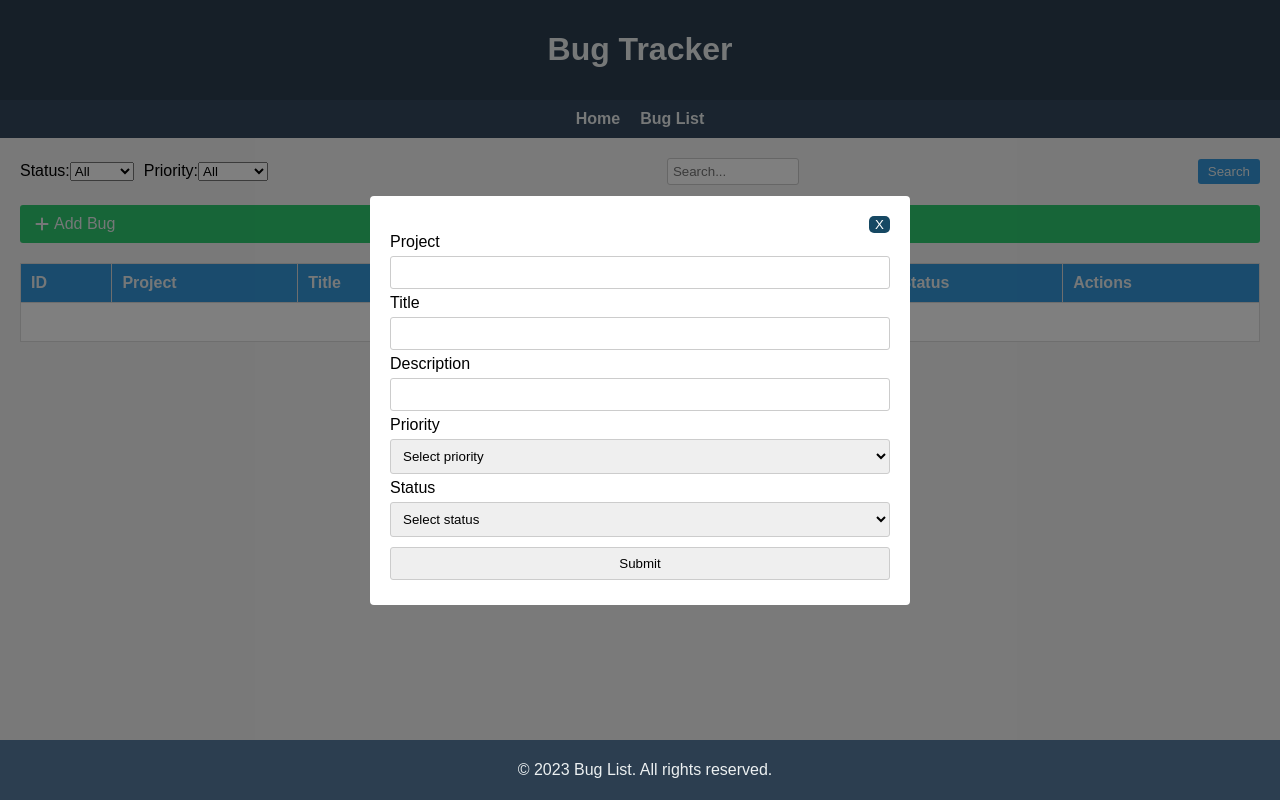
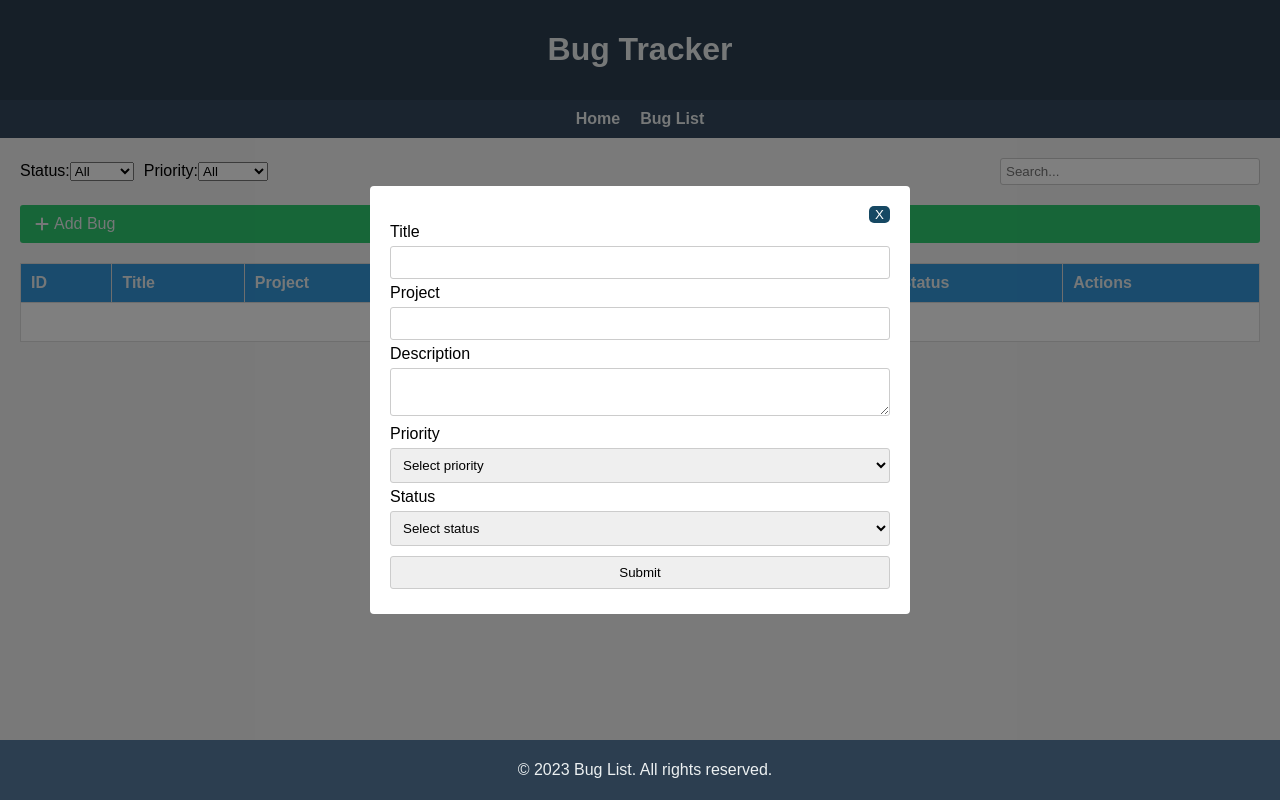
Before and after one commit to PublisherName/bug-tracker-1, a React (Vite) app: page /buglist in a window 1280 px wide. Both pictures are taken after a click on the element "Add Bug". Built offline with nearby package versions, Linux system fonts and the light colour scheme.

Commit message:
Search Updated.

```diff
--- a/src/Views/BugItem/BugItem.jsx
+++ b/src/Views/BugItem/BugItem.jsx
@@ -2,8 +2,8 @@ function BugItem({ id, item, modifyItem }) {
     return (
         <tr key={id}>
             <td>{item.id} </td>
+            <td>{item.title}</td>
             <td>{item.project}</td>
-            <td>{item.title}</td>
             <td>{item.description}</td>
             <td>{item.priority}</td>
             <td>{item.status}</td>
--- a/src/Views/BugList/BugList.jsx
+++ b/src/Views/BugList/BugList.jsx
@@ -15,6 +15,7 @@ function BugList() {
     const [currentItem, setCurrentItem] = useState(null);
     const [filterStatus, setFilterStatus] = useState('all');
     const [filterPriority, setFilterPriority] = useState('all');
+    const [searchText, setSearchText] = useState('');
 
     useEffect(() => {
         localStorage.setItem('formData', JSON.stringify(data));
@@ -47,17 +48,21 @@ function BugList() {
             setFilterStatus(value);
         } else if (name === 'priority') {
             setFilterPriority(value);
+        } else if (name === 'searchText') {
+            setSearchText(value);
         }
     };
 
     const filteredData = data.filter(item => {
-        return (filterStatus === 'all' || item.status === filterStatus) && (filterPriority === 'all' || item.priority === filterPriority);
+        return (filterStatus === 'all' || item.status === filterStatus)
+            && (filterPriority === 'all' || item.priority === filterPriority)
+            && (item.title.toLowerCase().includes(searchText.toLowerCase()));
     });
 
     return (
         <>
             <section className='section-buglist'>
-            <SearchBar onFilterChange={handleFilterChange} />
+                <SearchBar onFilterChange={handleFilterChange} searchText={searchText} />
                 <div className="add-bug-btn" onClick={toggleModal}>
                     <i className="fas fa-plus"></i> Add Bug
                 </div>
@@ -66,8 +71,8 @@ function BugList() {
                     <thead>
                         <tr>
                             <th>ID</th>
+                            <th>Title</th>
                             <th>Project</th>
-                        <th>Title</th>
                             <th>Description</th>
                             <th>Priority</th>
                             <th>Status</th>
@@ -81,7 +86,7 @@ function BugList() {
                             </tr>
                         ) : (
                             filteredData.map((item) => (
-                        <BugItem key = {item.id} item={item} modifyItem={modifyItem} submitData={onAddSuccess} />
+                                <BugItem key={item.id} item={item} modifyItem={modifyItem} submitData={onAddSuccess} />
                             ))
                         )}
                     </tbody>
--- a/src/Views/InputForm/InputForm.jsx
+++ b/src/Views/InputForm/InputForm.jsx
@@ -3,16 +3,16 @@ import React, { useState } from "react";
 
 function InputForm({ onAddSuccess, currentItem }) {
   const initialFormState = currentItem ? { ...currentItem } : {
+    title: '',
     project: '',
-    title: '',
     description: '',
     priority: '',
     status: ''
   };
 
   initialFormState.errors = {
+    title: '',
     project: '',
-    title: '',
     description: '',
     priority: '',
     status: ''
@@ -28,8 +28,8 @@ function InputForm({ onAddSuccess, currentItem }) {
     event.preventDefault();
 
     const errors = {
+      title: formState.title ? '' : 'Title is required',
       project: formState.project ? '' : 'Project is required',
-      title: formState.title ? '' : 'Title is required',
       description: formState.description ? '' : 'Description is required',
       priority: formState.priority ? '' : 'Priority is required',
       status: formState.status ? '' : 'Status is required'
@@ -47,45 +47,48 @@ function InputForm({ onAddSuccess, currentItem }) {
     onAddSuccess(formState);
   };
 
-  return (
-    <div>
-      <form onSubmit={handleSubmit} className='modal'>
-        {Object.keys(initialFormState).map((key) => {
+  const renderInputField = (key) => {
     if (key === 'id' && currentItem) {
       return null;
     }
-          return key !== 'errors' && (
+
+    if (key === 'errors') {
+      return null;
+    }
+
+    const isSelectField = key === 'priority' || key === 'status';
+    const isTextArea = key === 'description';
+    const options = {
+      priority: ['low', 'medium', 'high'],
+      status: ['open', 'in progress', 'closed']
+    };
+
+    return (
       <label key={key}>
         {key.charAt(0).toUpperCase() + key.slice(1)}
-              {key === 'priority' ? (
+        {isSelectField ? (
           <select name={key} value={formState[key]} onChange={handleInputChange}>
-                  <option value="">Select priority</option>
-                  <option value="low">Low</option>
-                  <option value="medium">Medium</option>
-                  <option value="high">High</option>
+            <option value="">Select {key}</option>
+            {options[key].map(option => <option key={option} value={option}>{option}</option>)}
           </select>
-              ) : key === 'status' ? (
-                <select name={key} value={formState[key]} onChange={handleInputChange}>
-                  <option value="">Select status</option>
-                  <option value="open">Open</option>
-                  <option value="in progress">In Progress</option>
-                  <option value="closed">Closed</option>
-                </select>
+        ) : isTextArea ? (
+          <textarea name={key} value={formState[key]} onChange={handleInputChange} />
         ) : (
-                <input
-                  type="text"
-                  name={key}
-                  value={formState[key]}
-                  onChange={handleInputChange}
-                />
+          <input type="text" name={key} value={formState[key]} onChange={handleInputChange} />
         )}
         {formState.errors[key] && <p>{formState.errors[key]}</p>}
       </label>
     );
-        })}
+  };
+
+  return (
+    <div>
+      <form onSubmit={handleSubmit} className='modal'>
+        {Object.keys(initialFormState).map(renderInputField)}
         <input type="submit" value="Submit" />
       </form>
     </div>
   );
 }
+
 export default InputForm;
--- a/src/Views/SearchBar/SearchBar.css
+++ b/src/Views/SearchBar/SearchBar.css
@@ -10,18 +10,9 @@
 }
 
 .search-input {
-    width: 120px;
+    width: 20%;
     padding: 5px;
     border: 1px solid #ccc;
     border-radius: 3px;
-    margin-right: 10px;
+    margin-right: 0px;
 }
-
-.search-btn {
-    background-color: #3498db;
-    color: #ecf0f1;
-    padding: 5px 10px;
-    border: none;
-    border-radius: 3px;
-    cursor: pointer;
-}
--- a/src/Views/SearchBar/SearchBar.jsx
+++ b/src/Views/SearchBar/SearchBar.jsx
@@ -1,9 +1,13 @@
-import React from 'react';
+import React, {useState} from 'react';
 import './SearchBar.css';
 
-function SearchBar({ onFilterChange }) {
+function SearchBar({ onFilterChange, searchText }) {
     const handleFilterChange = (event) => {
         onFilterChange(event.target.name, event.target.value);
+    };
+
+    const handleSearchChange = (event) => {
+        onFilterChange('searchText', event.target.value);
     };
 
     return (
@@ -25,8 +29,7 @@ function SearchBar({ onFilterChange }) {
                 </select>
             </div>
 
-            <input type="text" id="searchText" className="search-input" placeholder="Search..."/>
-            <button className="search-btn">Search</button>
+            <input type="text" id="searchText" className="search-input" placeholder="Search..." value={searchText} onChange={handleSearchChange} />
         </div>
     );
 }
```
Lines whose indentation alone changed are shown as unchanged.
